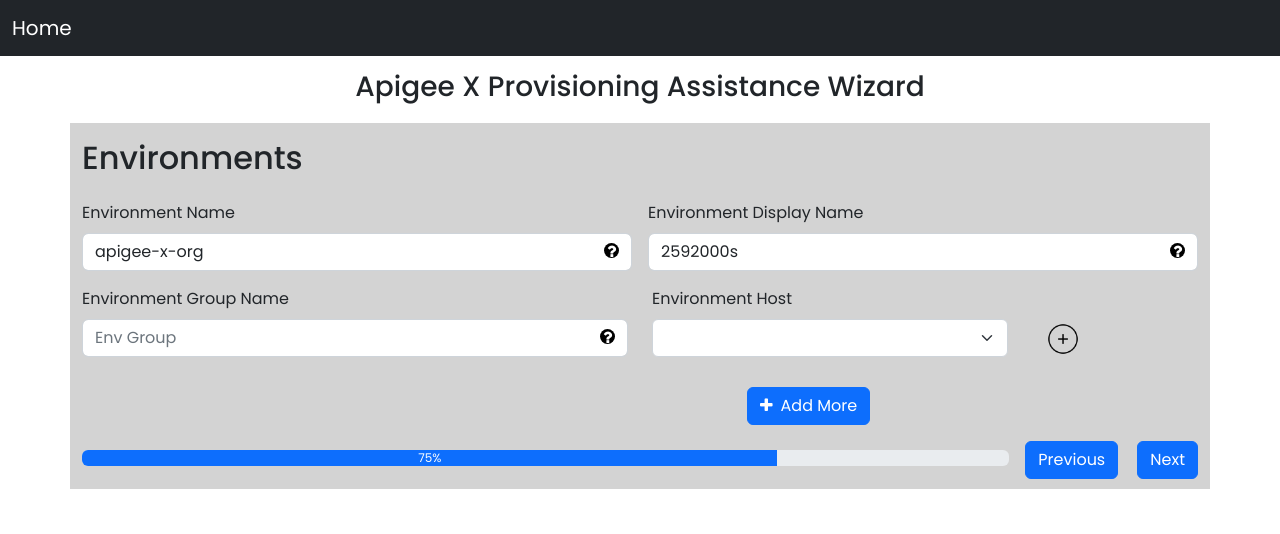
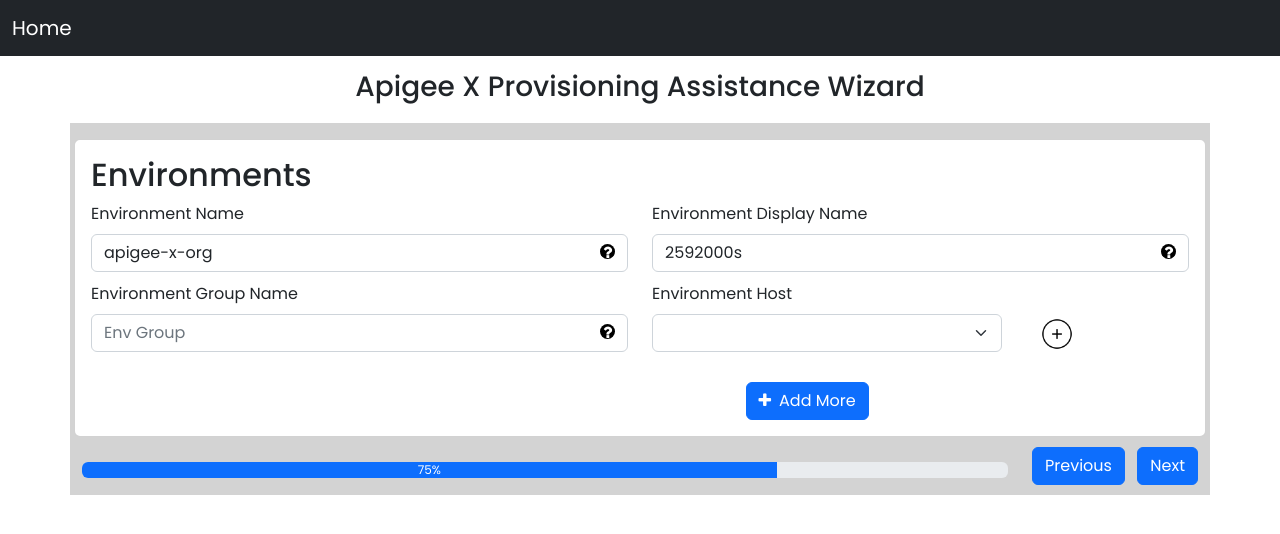
Before and after one commit to rahulGadCoder/React-validation, a React (Create React App) app in the folder demo/: page /step2 in a window 1280 px wide. Shown: the top 534 px of the page. Built offline with nearby package versions, Linux system fonts and the light colour scheme.

Commit message:
modifying the css

```diff
--- a/demo/src/App.js
+++ b/demo/src/App.js
@@ -6,7 +6,6 @@
 import Page2 from "./Components/Page2";
 import Page3 from "./Components/Page3";
 import Page4 from "./Components/Page4";
-import BasicExample from "./Components/BasicExample";
 
 const App = () => {
   return (
@@ -15,7 +14,6 @@
       <h3 className="text-center text-heading" >Apigee X Provisioning Assistance Wizard</h3>
       <Router>
         <Routes>
-        {/* <Route path="/" element={<BasicExample />}></Route> */}
           <Route path="/" element={<Page1 />}></Route>
           <Route path="/step1" element={<Page2 />}></Route>
           <Route path="/step2" element={<Page3 />}></Route>
--- a/demo/src/Components/BasicExample.js
+++ /dev/null
@@ -1,23 +0,0 @@
-import React, { Fragment } from "react";
-import "./Page.css";
-import { useFormik } from "formik";
-import { page1Schema, region, initialValuesPage1 } from "../schemas";
-import CommonTooltip from "./CommonTooltip";
-
-const BasicExample = (props) => {
-  const { values, errors, touched, handleBlur, handleChange, handleSubmit } =
-    useFormik({
-      initialValues: initialValuesPage1,
-      validationSchema: page1Schema,
-
-      onSubmit: (value) => {},
-    });
-
-  return (
-    <div>
-      {/* <CommonTooltip /> */}
-    </div>
-  );
-};
-
-export default BasicExample;
--- a/demo/src/Components/Page.css
+++ b/demo/src/Components/Page.css
@@ -62,3 +62,11 @@
 .certi-block {
   padding: 30px;
 }
+
+.mrg-bottom-10{
+  margin-bottom: 10px;
+}
+
+.mrg-top-10{
+  margin-top: 10px;
+}
--- a/demo/src/Components/Page3.js
+++ b/demo/src/Components/Page3.js
@@ -12,46 +12,51 @@
   const progress = 75;
   const navigate = useNavigate();
 
-  const defaultState = localStorage.getItem("step3Object") === null ? initialValuesPage3.envgroups :
-    JSON.parse(localStorage.getItem('step3Object')).envgroupsStored;
+  const defaultState =
+    localStorage.getItem("step3Object") === null
+      ? initialValuesPage3.envgroups
+      : JSON.parse(localStorage.getItem("step3Object")).envgroupsStored;
   const [envGroupFields, setEnvGroupFields] = useState(defaultState);
   const [groupHostName, setGroupHostName] = useState([]);
-  const [selectedHostValue, setSelectedHostValue] = useState('');
+  const [selectedHostValue, setSelectedHostValue] = useState("");
 
   useEffect(() => {
     if (localStorage.getItem("step2Object") != null) {
-      const hostDropDown = JSON.parse(localStorage.getItem('step2Object')).envgroupsStored;
+      const hostDropDown = JSON.parse(
+        localStorage.getItem("step2Object")
+      ).envgroupsStored;
       hostDropDown.forEach((element, index) => {
         element.label = "";
         element.name = "";
         element.name = element.EnvironmentGroup;
         element.label = element.EnvironmentGroup;
-        initialValuesPage3.envgroups[0].EnvironmentGroupHost[0].envGroupHostName = hostDropDown[0].EnvironmentGroup;
+        initialValuesPage3.envgroups[0].EnvironmentGroupHost[0].envGroupHostName =
+          hostDropDown[0].EnvironmentGroup;
       });
       setGroupHostName(hostDropDown);
     }
-
-
-
   }, []);
 
   const onPevious = () => {
     values.envgroupsStored = envGroupFields;
     localStorage.setItem("step3Object", JSON.stringify(values));
     navigate("/step1");
-  }
+  };
 
-  const { values, errors, touched, handleBlur, handleChange, handleSubmit } = useFormik({
-    initialValues: localStorage.getItem("step3Object") === null ? initialValuesPage3 : JSON.parse(localStorage.getItem('step3Object')),
+  const { values, errors, touched, handleBlur, handleChange, handleSubmit } =
+    useFormik({
+      initialValues:
+        localStorage.getItem("step3Object") === null
+          ? initialValuesPage3
+          : JSON.parse(localStorage.getItem("step3Object")),
       validationSchema: page3Schema,
 
       onSubmit: (values, action) => {
         values.envgroupsStored = envGroupFields;
-      localStorage.setItem('step3Object', JSON.stringify(values));
+        localStorage.setItem("step3Object", JSON.stringify(values));
         navigate("/step3");
       },
-  })
-
+    });
 
   const addInputField = (e) => {
     e.preventDefault();
@@ -125,18 +130,25 @@
     setEnvGroupFields(rows);
   };
 
-
   return (
     <div className="container container-background">
       <form className="row g-3" onSubmit={handleSubmit}>
+        <div className="card card-body">
           <h2>Environments</h2>
+
+          <div className="row mrg-bottom-10">
             <div className="col-md-6">
               <div className="form-group toolicon">
                 <label htmlFor="env_name" className="form-label">
                   Environment Name
                 </label>
-            <input type="text" className="form-control" id="env_name"
-              name="env_name" autoComplete="off" placeholder="Environment Name"
+                <input
+                  type="text"
+                  className="form-control"
+                  id="env_name"
+                  name="env_name"
+                  autoComplete="off"
+                  placeholder="Environment Name"
                   value={values.env_name}
                   onChange={handleChange}
                   onBlur={handleBlur}
@@ -144,7 +156,9 @@
                 <span className="tool-icon">
                   <CommonTooltip title={desc.environments_name} />
                 </span>
-            {errors.env_name && touched.env_name ? <p className="form-error">{errors.env_name}</p> : null}
+                {errors.env_name && touched.env_name ? (
+                  <p className="form-error">{errors.env_name}</p>
+                ) : null}
               </div>
             </div>
 
@@ -153,8 +167,13 @@
                 <label htmlFor="env_display_name" className="form-label">
                   Environment Display Name
                 </label>
-            <input type="text" className="form-control" id="env_display_name"
-              name="env_display_name" autoComplete="off" placeholder="Environment Name"
+                <input
+                  type="text"
+                  className="form-control"
+                  id="env_display_name"
+                  name="env_display_name"
+                  autoComplete="off"
+                  placeholder="Environment Name"
                   value={values.env_display_name}
                   onChange={handleChange}
                   onBlur={handleBlur}
@@ -162,7 +181,10 @@
                 <span className="tool-icon">
                   <CommonTooltip title={desc.env_display_name} />
                 </span>
-            {errors.env_display_name && touched.env_display_name ? <p className="form-error">{errors.env_display_name}</p> : null}
+                {errors.env_display_name && touched.env_display_name ? (
+                  <p className="form-error">{errors.env_display_name}</p>
+                ) : null}
+              </div>
             </div>
           </div>
 
@@ -194,9 +216,12 @@
                   {EnvironmentGroupHost.map((element, index) => {
                     return (
                       <Fragment key={index}>
-                      {index > 0 && (<div className="col-md-6"></div>)}
+                        {index > 0 && <div className="col-md-6"></div>}
                         <div className="col-md-4">
-                        <label htmlFor="envGroupHostName" className="form-label">
+                          <label
+                            htmlFor="envGroupHostName"
+                            className="form-label"
+                          >
                             Environment Host
                           </label>
                           <select
@@ -209,9 +234,12 @@
                             {groupHostName.map((element) => {
                               const { label, value } = element;
                               return (
-                              <option value={value}
+                                <option
+                                  value={value}
                                   key={label}
-                                disabled={+index && selectedHostValue === label}
+                                  disabled={
+                                    +index && selectedHostValue === label
+                                  }
                                 >
                                   {label}
                                 </option>
@@ -273,15 +301,22 @@
               </div>
             );
           })}
+        </div>
+      </form>
 
+      <div className="row">
         <div className="col-md-10 mrg-top">
           <Progressbar progress={progress} />
         </div>
-        <div className="col-md-2">
-          <button onClick={onPevious} type="button" className="btn btn-primary">Previous</button>
-          <button type="submit" className="btn btn-next btn-primary">Next</button>
+        <div className="col-md-2 mrg-top-10">
+          <button onClick={onPevious} type="button" className="btn btn-primary">
+            Previous
+          </button>
+          <button type="submit" className="btn btn-next btn-primary">
+            Next
+          </button>
         </div>
-      </form>
+      </div>
     </div>
   );
 }
--- a/demo/src/Components/Page4.js
+++ b/demo/src/Components/Page4.js
@@ -191,7 +191,7 @@
             Previous
           </button>
           <button type="submit" className="btn btn-next btn-primary">
-            Review
+            View
           </button>
         </div>
       </form>
```
Lines whose indentation alone changed are shown as unchanged.
